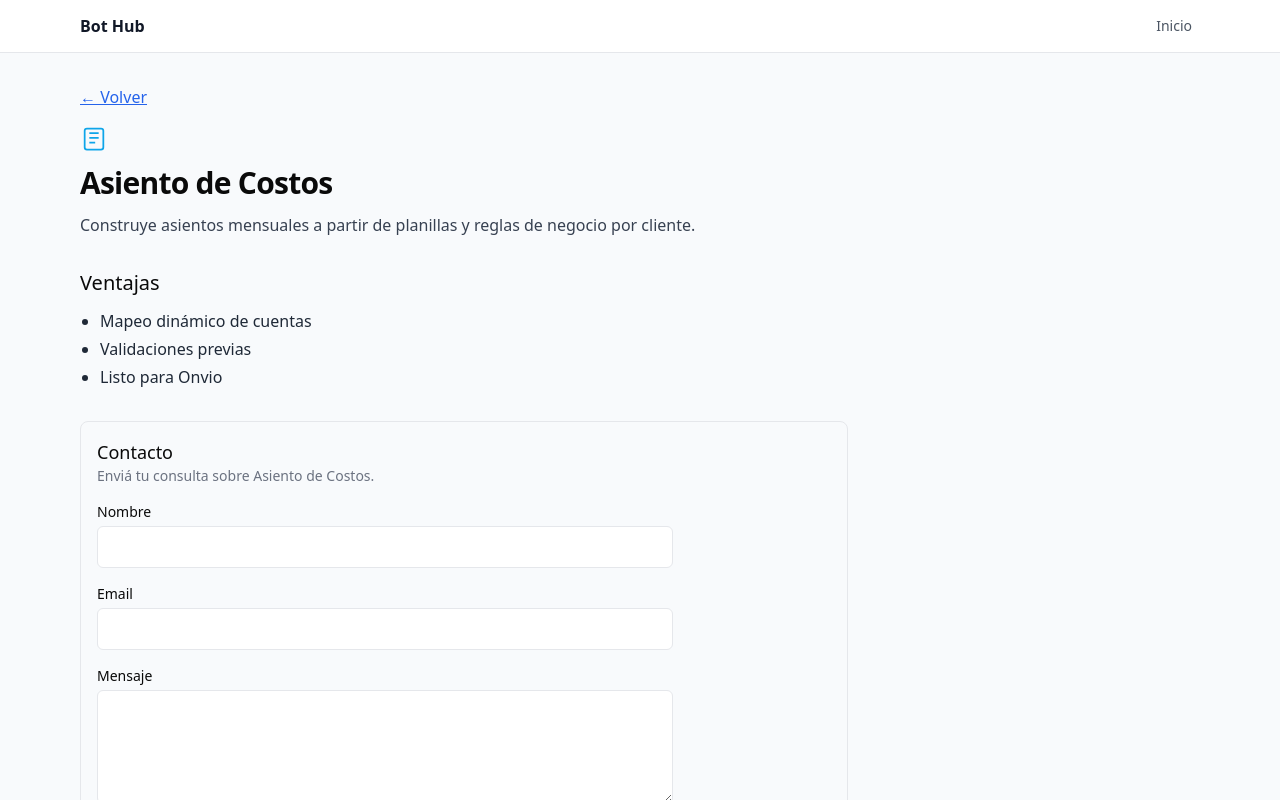
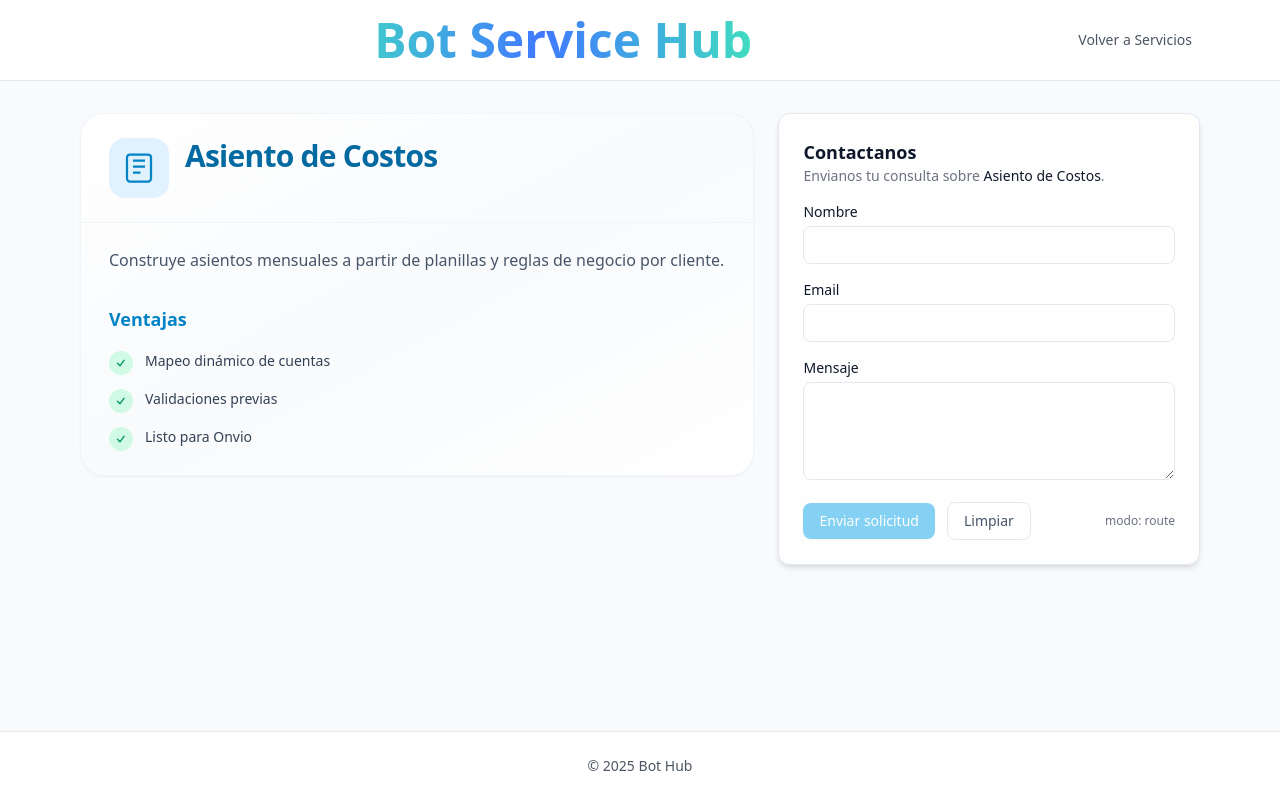
Before and after one commit to gonzalo-lopez834/bot-hub, a React (Vite) app: page /services/asiento-costos in a window 1280 px wide. Shown: the top 800 px of the page. Built offline with nearby package versions, Linux system fonts and the light colour scheme.

Commit message:
Reacomodamos la vista de detalle con formulario lateral y badges, restilizamos el formulario, centramos y animamos el navbar con GradientText, añadimos la animación en Tailwind, y centramos el footer.

```diff
--- a/src/App.jsx
+++ b/src/App.jsx
@@ -23,7 +23,7 @@ export default function App() {
       </main>
 
       <footer className="border-t bg-white">
-        <Container className="py-6 text-sm text-gray-600">
+        <Container className="py-6 text-center text-sm text-gray-600">
           &copy; {new Date().getFullYear()} Bot Hub
         </Container>
       </footer>
--- a/src/components/FormsDetail.jsx
+++ b/src/components/FormsDetail.jsx
@@ -2,123 +2,163 @@ import { useEffect, useRef } from 'react'
 import { useContactForm } from '../hooks/useContactForm'
 import { useAppConfig } from '../provider/Provider'
 
-export default function FormsDetail({ service }) {
+export default function FormsDetail({ service, className = 'mt-8' }) {
   const alertRef = useRef(null)
   const { contact } = useAppConfig()
 
-  const { values, errors, status, isSubmitting, onChange, onBlur, canSubmit, submit, reset, setValues } =
-    useContactForm({ serviceId: service?.id || '' })
+  const {
+    values,
+    errors,
+    status,
+    isSubmitting,
+    onChange,
+    onBlur,
+    canSubmit,
+    submit,
+    reset,
+    setValues,
+  } = useContactForm({ serviceId: service?.id || '' })
 
-  // Sincroniza serviceId si cambia el servicio
+  // Sync serviceId when the selected service changes
   useEffect(() => {
-    setValues((v) => ({ ...v, serviceId: service?.id || '' }))
+    setValues((prev) => ({ ...prev, serviceId: service?.id || '' }))
   }, [service?.id, setValues])
 
-  // Enfoque en feedback cuando cambia status (A11y)
+  // Move focus to the feedback region for assistive tech
   useEffect(() => {
     if (status === 'success' || status === 'error') {
       alertRef.current?.focus()
     }
   }, [status])
 
-  const onSubmit = async (e) => {
-    e.preventDefault()
-    // Futuro: si contact.mode === 'webhook' y contact.url, acá hacemos POST real.
+  const onSubmit = async (event) => {
+    event.preventDefault()
+    // Future: if contact.mode === 'webhook' and contact.url, perform a real POST.
     await submit()
   }
 
+  const rootClass = `rounded-xl border border-slate-200 bg-white/90 p-6 shadow-md ${className}`.trim()
+
   return (
-    <section className="mt-8 rounded-lg border p-4" aria-labelledby="contact-title">
-      <h2 id="contact-title" className="text-lg font-medium">Contacto</h2>
-      <p className="text-sm text-[var(--muted-foreground)] mb-4">
-        Enviá tu consulta sobre <span className="font-medium">{service?.title}</span>.
+    <section className={rootClass} aria-labelledby="contact-title">
+      <h2 id="contact-title" className="text-lg font-semibold text-slate-900">
+        Contactanos
+      </h2>
+      <p className="mb-4 text-sm text-[var(--muted-foreground)]">
+        Envianos tu consulta sobre{' '}
+        <span className="font-medium text-slate-900">{service?.title}</span>.
       </p>
 
-      {/* Feedback accesible */}
       <div
         ref={alertRef}
         tabIndex={-1}
         aria-live="polite"
-        className={`mb-3 outline-none ${status === 'success' ? 'text-green-700' : status === 'error' ? 'text-red-700' : ''}`}
+        className={`mb-3 outline-none ${
+          status === 'success'
+            ? 'text-emerald-600'
+            : status === 'error'
+              ? 'text-red-600'
+              : ''
+        }`}
       >
-        {status === 'success' && '¡Mensaje enviado (simulado)! Pronto integraremos el endpoint real.'}
-        {status === 'error' && 'Ocurrió un error al enviar (simulado). Reintentá.'}
+        {status === 'success' &&
+          'Mensaje enviado (simulado). Pronto integraremos el endpoint real.'}
+        {status === 'error' &&
+          'Ocurrio un error al enviar (simulado). Reintentalo.'}
       </div>
-
-      <form onSubmit={onSubmit} noValidate className="grid gap-4 max-w-xl">
+      <form onSubmit={onSubmit} noValidate className="grid gap-4">
         <input type="hidden" name="serviceId" value={values.serviceId} readOnly />
 
         <div>
-          <label htmlFor="name" className="block text-sm font-medium">Nombre</label>
+          <label htmlFor="name" className="block text-sm font-medium text-slate-900">
+            Nombre
+          </label>
           <input
             id="name"
             name="name"
             type="text"
             autoComplete="name"
-            className="mt-1 w-full rounded-md border px-3 py-2"
+            className="mt-1 w-full rounded-lg border border-slate-200 bg-white px-3 py-2 text-sm focus:border-[var(--primary)] focus:outline-none focus:ring-2 focus:ring-[var(--primary)]/40"
             value={values.name}
             onChange={onChange}
             onBlur={onBlur}
             aria-invalid={Boolean(errors.name)}
             aria-describedby={errors.name ? 'name-err' : undefined}
           />
-          {errors.name && <p id="name-err" className="mt-1 text-sm text-red-600">{errors.name}</p>}
+          {errors.name && (
+            <p id="name-err" className="mt-1 text-sm text-red-600">
+              {errors.name}
+            </p>
+          )}
         </div>
 
         <div>
-          <label htmlFor="email" className="block text-sm font-medium">Email</label>
+          <label htmlFor="email" className="block text-sm font-medium text-slate-900">
+            Email
+          </label>
           <input
             id="email"
             name="email"
             type="email"
             autoComplete="email"
-            className="mt-1 w-full rounded-md border px-3 py-2"
+            className="mt-1 w-full rounded-lg border border-slate-200 bg-white px-3 py-2 text-sm focus:border-[var(--primary)] focus:outline-none focus:ring-2 focus:ring-[var(--primary)]/40"
             value={values.email}
             onChange={onChange}
             onBlur={onBlur}
             aria-invalid={Boolean(errors.email)}
             aria-describedby={errors.email ? 'email-err' : undefined}
           />
-          {errors.email && <p id="email-err" className="mt-1 text-sm text-red-600">{errors.email}</p>}
+          {errors.email && (
+            <p id="email-err" className="mt-1 text-sm text-red-600">
+              {errors.email}
+            </p>
+          )}
         </div>
 
         <div>
-          <label htmlFor="message" className="block text-sm font-medium">Mensaje</label>
+          <label htmlFor="message" className="block text-sm font-medium text-slate-900">
+            Mensaje
+          </label>
           <textarea
             id="message"
             name="message"
             rows={4}
-            className="mt-1 w-full rounded-md border px-3 py-2"
+            className="mt-1 w-full rounded-lg border border-slate-200 bg-white px-3 py-2 text-sm focus:border-[var(--primary)] focus:outline-none focus:ring-2 focus:ring-[var(--primary)]/40"
             value={values.message}
             onChange={onChange}
             onBlur={onBlur}
             aria-invalid={Boolean(errors.message)}
             aria-describedby={errors.message ? 'message-err' : undefined}
           />
-          {errors.message && <p id="message-err" className="mt-1 text-sm text-red-600">{errors.message}</p>}
+          {errors.message && (
+            <p id="message-err" className="mt-1 text-sm text-red-600">
+              {errors.message}
+            </p>
+          )}
         </div>
 
         <div className="flex items-center gap-3">
           <button
             type="submit"
             disabled={isSubmitting || !canSubmit}
-            className="rounded-md bg-[var(--primary)] text-[var(--primary-foreground)] px-4 py-2 disabled:opacity-50"
+            className="rounded-lg bg-[var(--primary)] px-4 py-2 text-sm font-medium text-[var(--primary-foreground)] shadow-sm transition focus:outline-none focus:ring-2 focus:ring-[var(--primary)] focus:ring-offset-2 disabled:opacity-50"
           >
-            {isSubmitting ? 'Enviando…' : 'Enviar'}
+            {isSubmitting ? 'Enviando...' : 'Enviar solicitud'}
           </button>
 
           <button
             type="button"
             onClick={reset}
             disabled={isSubmitting}
-            className="rounded-md border px-4 py-2 disabled:opacity-50"
+            className="rounded-lg border border-slate-200 px-4 py-2 text-sm font-medium text-slate-600 transition hover:bg-slate-50 focus:outline-none focus:ring-2 focus:ring-slate-200 disabled:opacity-50"
           >
             Limpiar
           </button>
 
-          {/* Hint temporal sobre modo de envío */}
+          {/* Temporary hint about contact mode */}
           <span className="ml-auto text-xs text-[var(--muted-foreground)]">
-            modo: {contact.mode}{contact.url ? ` → ${contact.url}` : ''}
+            modo: {contact.mode}
+            {contact.url ? ` - ${contact.url}` : ''}
           </span>
         </div>
       </form>
--- /dev/null
+++ b/src/components/GradientText.jsx
@@ -0,0 +1,50 @@
+export default function GradientText({
+  children,
+  className = '',
+  colors = ['#ffaa40', '#9c40ff', '#ffaa40'],
+  animationSpeed = 8,
+  showBorder = false,
+}) {
+  const gradientStyle = {
+    backgroundImage: `linear-gradient(to right, ${colors.join(', ')})`,
+    animationDuration: `${animationSpeed}s`,
+  }
+
+  return (
+    <div
+      className={`relative mx-auto flex max-w-fit flex-row items-center justify-center overflow-hidden rounded-[1.25rem] font-medium backdrop-blur transition-shadow duration-500 cursor-pointer ${className}`}
+    >
+      {showBorder && (
+        <div
+          className="pointer-events-none absolute inset-0 z-0 bg-cover animate-gradient"
+          style={{
+            ...gradientStyle,
+            backgroundSize: '300% 100%',
+          }}
+        >
+          <div
+            className="absolute inset-0 -z-[1] rounded-[1.25rem] bg-black"
+            style={{
+              width: 'calc(100% - 2px)',
+              height: 'calc(100% - 2px)',
+              left: '50%',
+              top: '50%',
+              transform: 'translate(-50%, -50%)',
+            }}
+          />
+        </div>
+      )}
+      <div
+        className="relative inline-block bg-cover text-transparent animate-gradient"
+        style={{
+          ...gradientStyle,
+          backgroundClip: 'text',
+          WebkitBackgroundClip: 'text',
+          backgroundSize: '300% 100%',
+        }}
+      >
+        {children}
+      </div>
+    </div>
+  )
+}
--- a/src/components/Navbar.jsx
+++ b/src/components/Navbar.jsx
@@ -1,16 +1,29 @@
-import { NavLink } from 'react-router-dom'
+import { NavLink, useMatch } from 'react-router-dom'
 import Container from './Container.jsx'
+import GradientText from './GradientText.jsx'
 
 const linkBase =
   'px-2 py-1 rounded-md transition hover:bg-[var(--accent)] focus:outline-none focus:ring-2 focus:ring-[var(--primary)]'
 
 export default function Navbar() {
+  const inServiceDetail = Boolean(useMatch('/services/:id'))
+  const homeLabel = inServiceDetail ? 'Volver a Servicios' : 'Inicio'
+
   return (
     <header className="border-b bg-white">
-      <Container className="py-3 flex items-center justify-between">
-        <NavLink to="/" className="font-semibold text-gray-900">
-          Bot Hub
-        </NavLink>
+      <Container className="flex items-center justify-between gap-6 py-3">
+        <div className="flex-1 text-center">
+          <NavLink to="/" className="inline-block">
+            <GradientText
+              colors={['#40ffaa', '#4079ff', '#40ffaa', '#4079ff', '#40ffaa']}
+              animationSpeed={10}
+              showBorder={false}
+              className="px-4 py-1 text-5xl font-semibold"
+            >
+              Bot Service Hub
+            </GradientText>
+          </NavLink>
+        </div>
 
         <nav className="flex items-center gap-4 text-sm text-gray-600">
           <NavLink
@@ -20,7 +33,7 @@ export default function Navbar() {
               `${linkBase} ${isActive ? 'font-medium text-gray-900' : ''}`
             }
           >
-            Inicio
+            {homeLabel}
           </NavLink>
           {/* futuras secciones */}
         </nav>
--- a/src/components/ServiceDetailView.jsx
+++ b/src/components/ServiceDetailView.jsx
@@ -7,48 +7,131 @@ export default function ServiceDetailView() {
   const { id } = useParams()
   const { getById, getBySlug, loading, error } = useServices()
 
-  if (loading) return <Wrapper><p>Cargando...</p></Wrapper>
-  if (error) return <Wrapper><p className="text-red-600">Error: {error}</p></Wrapper>
+  if (loading) {
+    return (
+      <Wrapper>
+        <StatusMessage>Cargando...</StatusMessage>
+      </Wrapper>
+    )
+  }
+
+  if (error) {
+    return (
+      <Wrapper>
+        <StatusMessage variant="error">Error: {error}</StatusMessage>
+      </Wrapper>
+    )
+  }
 
   const service = getById(id) || getBySlug(id)
   if (!service) {
     return (
       <Wrapper>
-        <p className="mb-4">Servicio no encontrado.</p>
-        <Link to="/" className="text-blue-600 underline">Volver</Link>
+        <StatusMessage>Servicio no encontrado.</StatusMessage>
+        <Link
+          to="/"
+          className="inline-flex items-center gap-1 text-sm font-medium text-[var(--primary)] hover:underline"
+        >
+          <span aria-hidden="true">&larr;</span>
+          Volver
+        </Link>
       </Wrapper>
     )
   }
 
+  const advantages =
+    Array.isArray(service.advantages) && service.advantages.length > 0
+      ? service.advantages
+      : null
+
   return (
     <Wrapper>
-      <nav className="mb-4">
-        <Link to="/" className="text-blue-600 underline">&larr; Volver</Link>
-      </nav>
+      <div className="grid gap-6 lg:grid-cols-[minmax(0,1.6fr)_minmax(0,1fr)] lg:items-start">
+        <article className="relative overflow-hidden rounded-3xl border border-slate-100 bg-gradient-to-br from-white via-slate-50 to-white shadow-sm">
+          <header className="flex items-start gap-4 border-b border-slate-100 px-7 py-6">
+            <div className="rounded-2xl bg-sky-100 p-3 text-sky-600">
+              <Icon name={service.iconName} className="h-9 w-9" />
+            </div>
+            <div className="min-w-[220px] flex-1">
+              <h1 className="font-semibold text-3xl tracking-tight text-sky-700">
+                {service.title}
+              </h1>
+            </div>
+          </header>
 
-      <div className="mb-3 text-[var(--primary)]">
-        <Icon name={service.iconName} className="w-7 h-7" />
+          <div className="space-y-8 px-7 py-6 text-slate-600">
+            <p className="text-base leading-relaxed">
+              {service.longDescription ?? service.description}
+            </p>
+
+            {advantages && (
+              <section className="space-y-4">
+                <h2 className="text-lg font-semibold text-sky-600">Ventajas</h2>
+                <ul className="space-y-3">
+                  {advantages.map((adv, index) => (
+                    <li
+                      key={index}
+                      className="flex items-start gap-3 text-sm leading-6 text-slate-700"
+                    >
+                      <CheckBadge />
+                      <span>{adv}</span>
+                    </li>
+                  ))}
+                </ul>
+              </section>
+            )}
+          </div>
+        </article>
+
+        <aside className="lg:sticky lg:top-24">
+          <FormsDetail service={service} className="mt-6 lg:mt-0" />
+        </aside>
       </div>
-
-      <h1 className="text-3xl font-semibold tracking-tight">{service.title}</h1>
-      <p className="text-gray-700 mt-3">{service.longDescription ?? service.description}</p>
-
-      {Array.isArray(service.advantages) && service.advantages.length > 0 && (
-        <>
-          <h2 className="text-xl font-medium mt-8">Ventajas</h2>
-          <ul className="list-disc pl-5 mt-3 space-y-1 text-gray-800">
-            {service.advantages.map((adv, i) => (
-              <li key={i}>{adv}</li>
-            ))}
-          </ul>
-        </>
-      )}
-
-      <FormsDetail service={service} />
     </Wrapper>
   )
 }
 
 function Wrapper({ children }) {
-  return <section className="max-w-3xl">{children}</section>
+  return (
+    <section className="mx-auto flex max-w-6xl flex-col gap-8">
+      {children}
+    </section>
+  )
 }
+
+function StatusMessage({ variant = 'info', children }) {
+  const palettes = {
+    info: 'border-slate-200 bg-white text-gray-700',
+    error: 'border-red-200 bg-red-50 text-red-700',
+  }
+  const palette = palettes[variant] ?? palettes.info
+
+  return (
+    <div
+      className={`rounded-xl border px-4 py-3 text-sm shadow-sm ${palette}`}
+      role={variant === 'error' ? 'alert' : undefined}
+    >
+      {children}
+    </div>
+  )
+}
+
+function CheckBadge() {
+  return (
+    <span className="mt-0.5 inline-flex h-6 w-6 items-center justify-center rounded-full bg-emerald-100 text-emerald-600">
+      <svg
+        viewBox="0 0 20 20"
+        fill="none"
+        stroke="currentColor"
+        className="h-3.5 w-3.5"
+      >
+        <path
+          d="M5 10.5 8.5 14l6-8"
+          strokeWidth="2"
+          strokeLinecap="round"
+          strokeLinejoin="round"
+        />
+      </svg>
+    </span>
+  )
+}
--- a/src/provider/Provider.jsx
+++ b/src/provider/Provider.jsx
@@ -20,7 +20,7 @@ function getDefaultConfig() {
   return {
     basePath: '/',                       // si publicás en GitHub Pages: '/bot-hub/'
     linkStrategy: 'internal',            // navegación SPA por defecto
-    contact: { mode: 'route', url: '' }, // lo definirá el PM luego
+    contact: { mode: 'route', url: '' }, // Lo define Fran después
     theme: {}                            // override opcional de tokens
   }
 }
```
Also changed, not shown: tailwind.config.js (+14 -1 lines), 1 other file (tests, documents, lock files or other folders).
